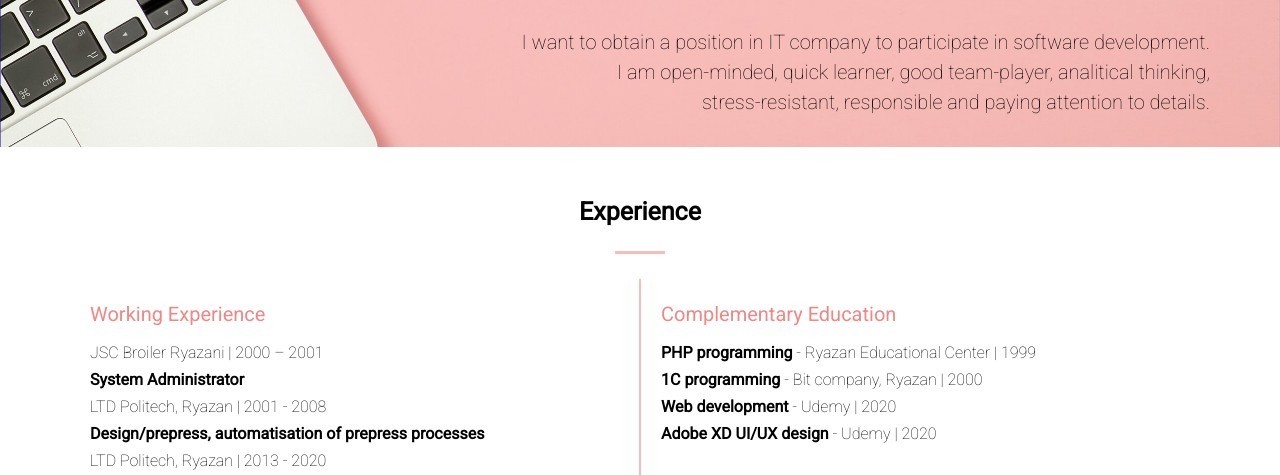
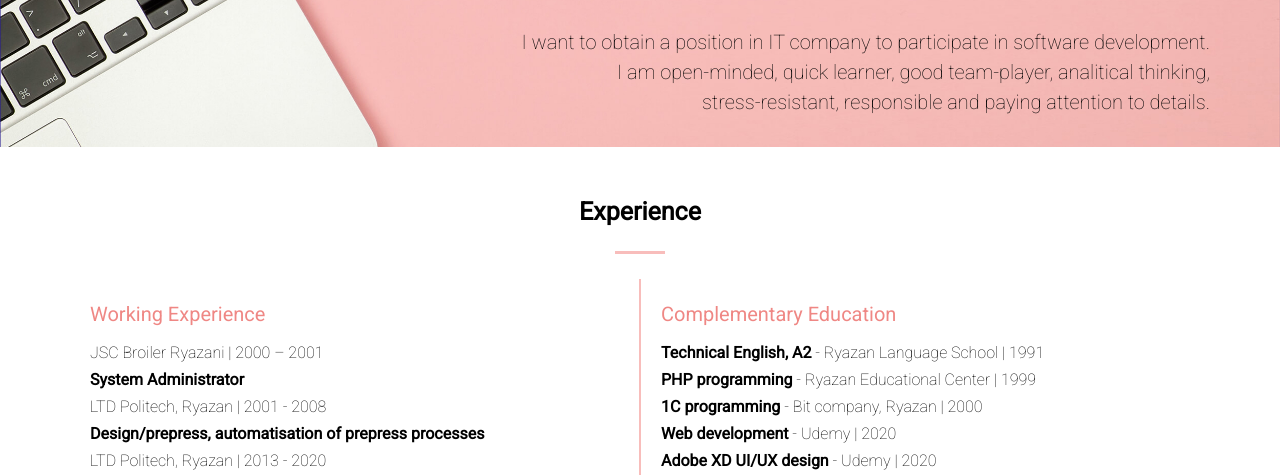
Before and after one commit to angietune/rsschool-cv, a plain HTML site: page index.html in a window 1280 px wide. Shown: the part 317-792 px from the top of the page. Drawn offline with Linux system fonts and the light colour scheme.

Commit message:
fix: add info

```diff
--- a/index.html
+++ b/index.html
@@ -44,6 +44,7 @@
                 <div class="wrapper-item item">
                     <div class="subtitle">Complementary Education</div>
                     <ul>
+                        <li><strong>Technical English, A2</strong> - Ryazan Language School | 1991</li>
                         <li><strong>PHP programming</strong> - Ryazan Educational Center | 1999</li>
                         <li><strong>1C programming</strong> - Bit company, Ryazan | 2000</li>
                         <li><strong>Web development</strong> - Udemy | 2020</li>
```
